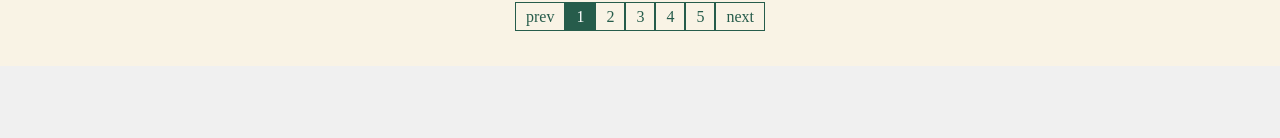
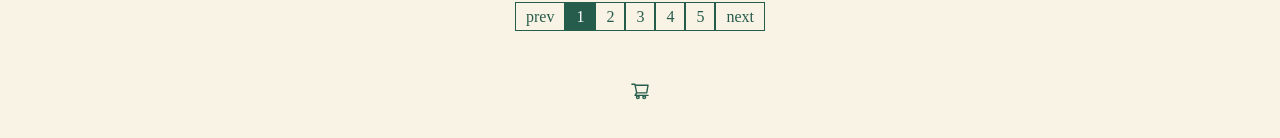
Before and after one commit to Anahisv23/plantshop, a React (Create React App) app: page / in a window 1280 px wide. Shown: the part 1078-1216 px from the top of the page. Before the commit the page ends 1159 px from the top, so only its background shows below. Built offline with nearby package versions, Linux system fonts and the light colour scheme.

Commit message:
added cart icon to main screen for easier navigation

```diff
--- a/public/index.html
+++ b/public/index.html
@@ -9,18 +9,13 @@
       manifest.json provides metadata used when your web app is added to the
       homescreen on Android. See https://developers.google.com/web/fundamentals/engage-and-retain/web-app-manifest/
     -->
-	<link rel="manifest" href="%PUBLIC_URL%/manifest.json">
-	<link rel="shortcut icon" href="%PUBLIC_URL%/favicon.ico">
-	<!--
-      Notice the use of %PUBLIC_URL% in the tags above.
-      It will be replaced with the URL of the `public` folder during the build.
-      Only files inside the `public` folder can be referenced from the HTML.
-
-      Unlike "/favicon.ico" or "favicon.ico", "%PUBLIC_URL%/favicon.ico" will
-      work correctly both with client-side routing and a non-root public URL.
-      Learn how to configure a non-root public URL by running `npm run build`.
-    -->
-	<title>React App</title>
+	<!-- <link rel="manifest" href="%PUBLIC_URL%/manifest.json">
+	<link rel="shortcut icon" href="%PUBLIC_URL%/favicon.ico"> -->
+  <link rel="apple-touch-icon" sizes="180x180" href="/apple-touch-icon.png">
+  <link rel="icon" type="image/png" sizes="32x32" href="/favicon-32x32.png">
+  <link rel="icon" type="image/png" sizes="16x16" href="/favicon-16x16.png">
+  <link rel="manifest" href="/site.webmanifest">
+	<title>Plant Place</title>
 </head>
 
 <body>
@@ -28,16 +23,6 @@
 		You need to enable JavaScript to run this app.
 	</noscript>
 	<div id="root"></div>
-	<!--
-      This HTML file is a template.
-      If you open it directly in the browser, you will see an empty page.
-
-      You can add webfonts, meta tags, or analytics to this file.
-      The build step will place the bundled scripts into the <body> tag.
-
-      To begin the development, run `npm start` or `yarn start`.
-      To create a production bundle, use `npm run build` or `yarn build`.
-    -->
 </body>
 
 </html>
--- a/src/App.js
+++ b/src/App.js
@@ -2,6 +2,7 @@ import "./styles.css";
 import { Link } from "react-router-dom";
 import ReactPaginate from "react-paginate";
 import plantProducts from "./plantData";
+import { AiOutlineShoppingCart } from "react-icons/ai";
 import { useNavigate } from "react-router-dom";
 import SearchBar from "./SearchBar";
 import { useState } from "react";
@@ -77,6 +78,9 @@ export default function App() {
         subContainerClassName={"pages pagination"}
         activeClassName={"active"}
       />
+      <Link className="cart-icon" to="/cart">
+        <AiOutlineShoppingCart />
+      </Link>
     </div>
   );
 }
--- a/src/styles.css
+++ b/src/styles.css
@@ -2,7 +2,7 @@
   font-family: DM-Sans;
   text-align: center;
   background-color: #f9f3e5;
-  padding-top: 100px;
+  padding: 100px 0px 50px 0px;
 }
 
 /* Media Queries */
```
